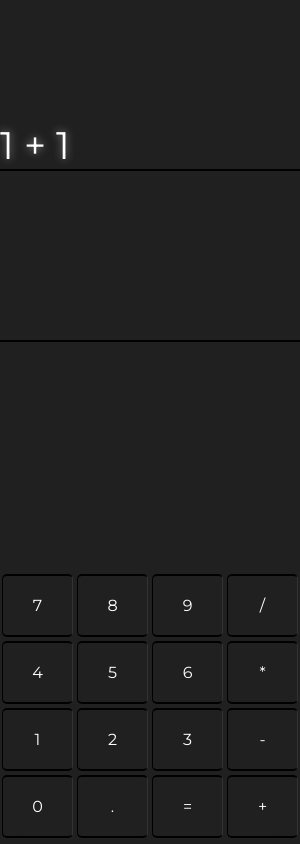
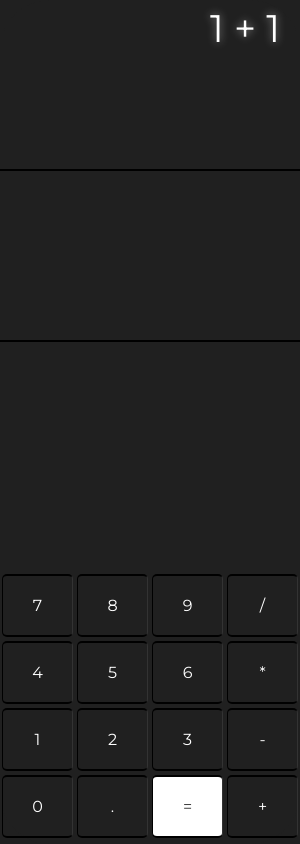
Before and after one commit to JMG1995/js-electron-calculator, an Electron app: page index.html in a window 300 px wide. Drawn offline with Linux system fonts and the light colour scheme.

Commit message:
inverse equal button color. Align screen numbers

```diff
--- a/css/styles.css
+++ b/css/styles.css
@@ -26,13 +26,20 @@ html {
 .screen,
 .space {
   display: flex;
-  flex-direction: row;
+  flex-direction: column;
   align-items: flex-end;
+
   font-size: 2.4em;
   text-shadow: 0px 0px 8px rgba(255, 255, 255, 0.5);
   flex: 1 1 100%;
   height: 20%;
   border-bottom: 2px solid #000;
+}
+.result {
+  display: flex;
+  flex-direction: row;
+  padding: 5px 20px;
+  align-self: flex-end;
 }
 
 .item {
@@ -47,3 +54,8 @@ html {
   padding: 20px 0;
   -webkit-app-region: no-drag;
 }
+
+.item.equals {
+  background: #fff;
+  color: #333;
+}
--- a/index.html
+++ b/index.html
@@ -12,7 +12,9 @@
   </head>
   <body>
     <div id="app">
-      <div class="screen">1 + 1</div>
+      <div class="screen">
+        <span class="result">1 + 1</span>
+      </div>
       <div class="space"></div>
       <div class="keys-container">
         <div class="item">7</div>
@@ -29,7 +31,7 @@
         <div class="item">-</div>
         <div class="item">0</div>
         <div class="item">.</div>
-        <div class="item">=</div>
+        <div class="item equals">=</div>
         <div class="item">+</div>
       </div>
     </div>
```
